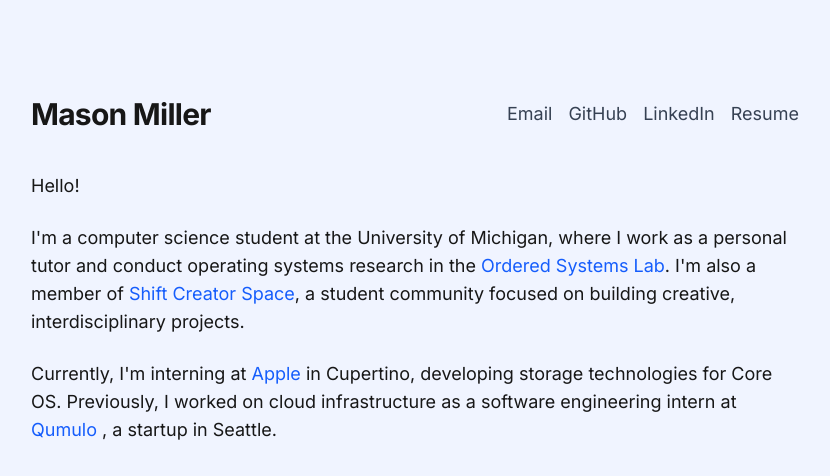
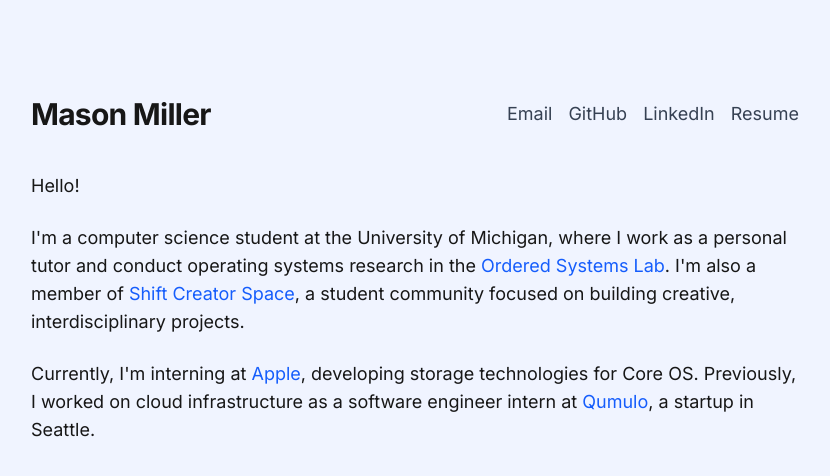
Before and after one commit to masonmill/website, a Next.js app: page / in a window 1280 px wide. Shown: the top 476 px of the page, without its empty margins (225-1055 px from the left). Built offline with nearby package versions, Linux system fonts and the light colour scheme.

Commit message:
Minor fix, remove location

```diff
--- a/app/page.tsx
+++ b/app/page.tsx
@@ -108,10 +108,9 @@
                 rel="noopener noreferrer"
               >
                 Apple
-              </Link>{" "}
-              in Cupertino, developing storage technologies for Core OS.
-              Previously, I worked on cloud infrastructure as a software
-              engineering intern at{" "}
+              </Link>
+              , developing storage technologies for Core OS. Previously, I
+              worked on cloud infrastructure as a software engineer intern at{" "}
               <Link
                 href="https://qumulo.com/"
                 className="text-blue-600 hover:underline"
@@ -119,7 +118,7 @@
                 rel="noopener noreferrer"
               >
                 Qumulo
-              </Link>{" "}
+              </Link>
               , a startup in Seattle.
             </p>
           </div>
```
